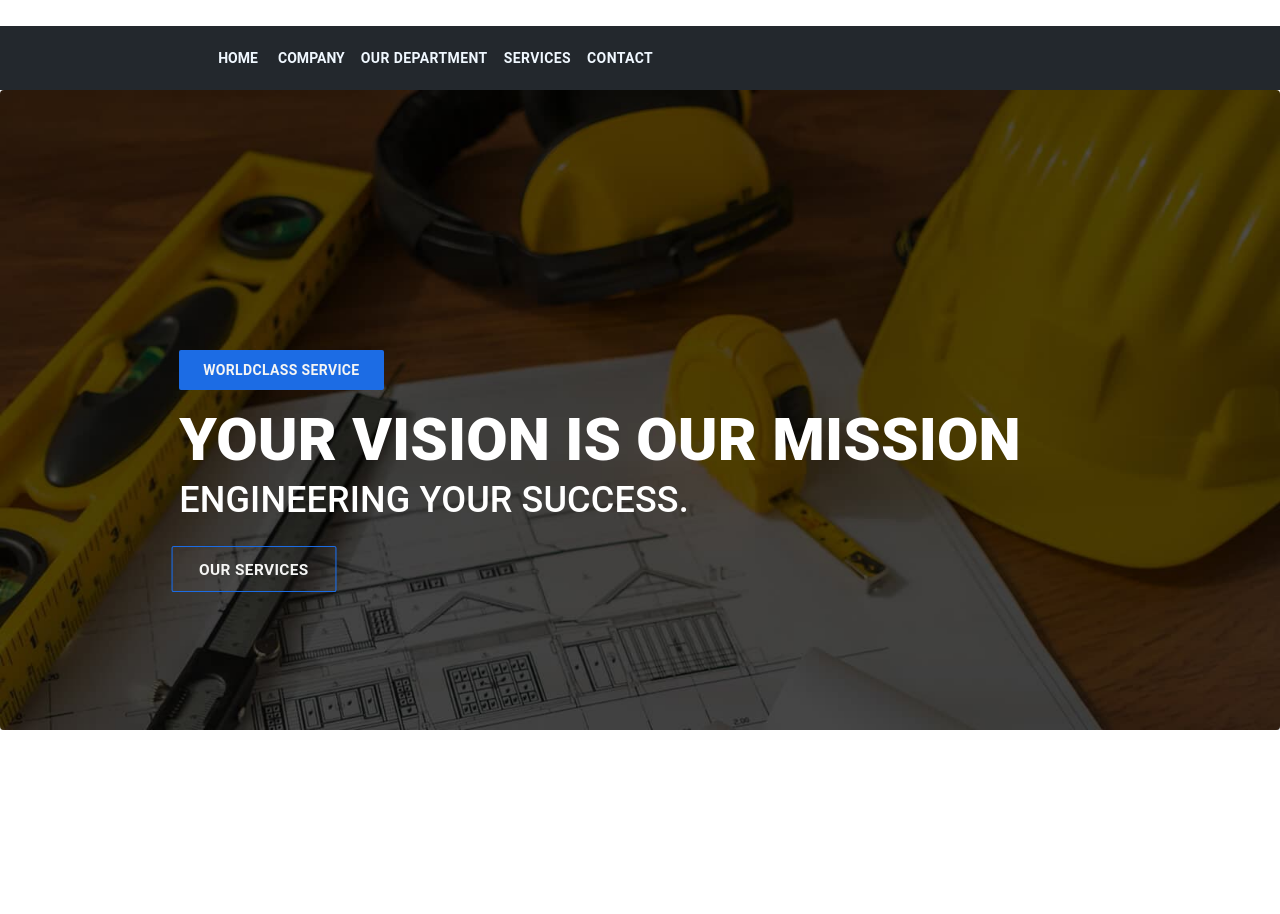
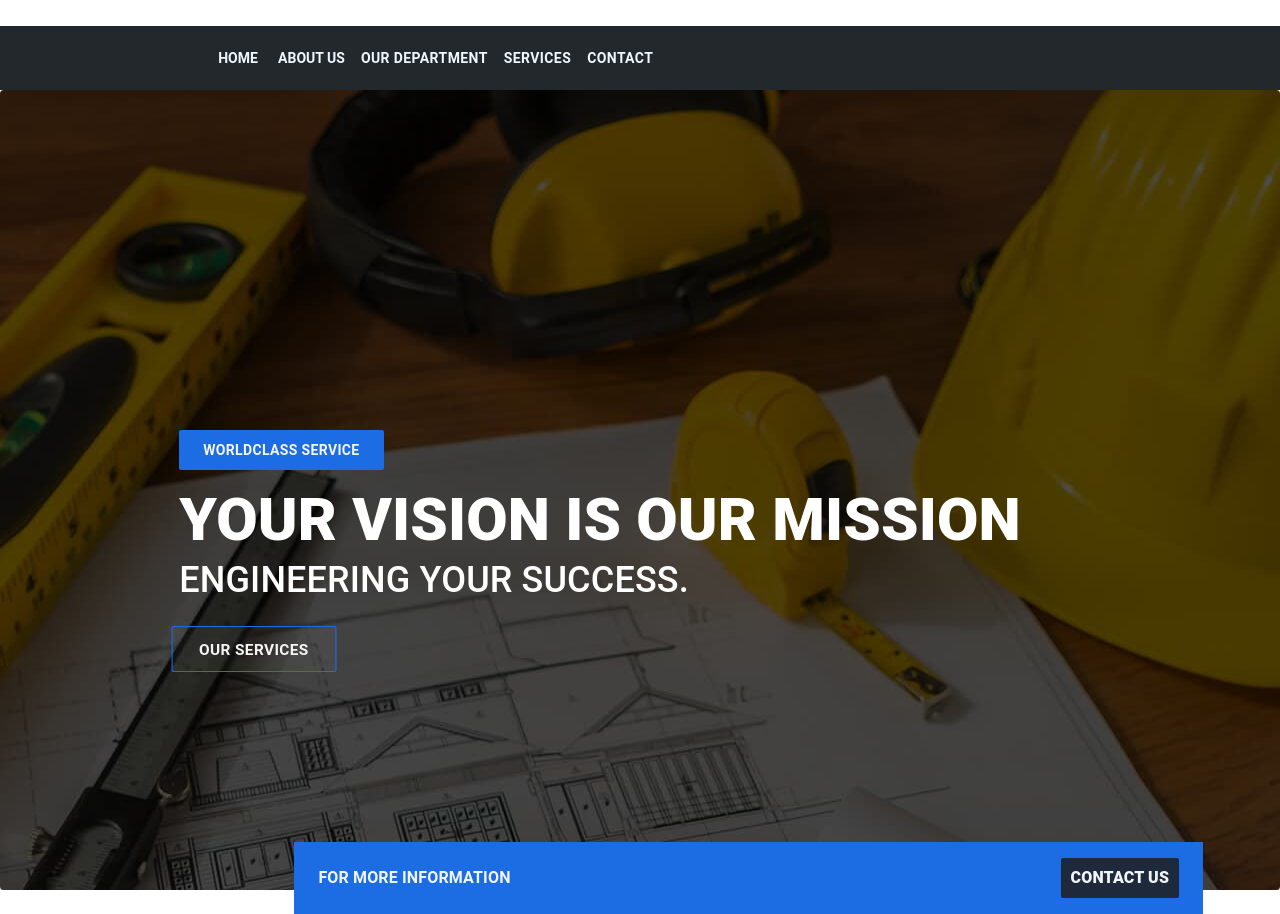
Before and after one commit to yohannes-mesay/elf-construction, a React (Vite) app: page / in a window 1280 px wide. Shown: the part 150-1064 px from the top of the page. Before the commit the page ends 880 px from the top, so only its background shows below. Built offline with nearby package versions, Linux system fonts and the light colour scheme.

Commit message:
hero details

```diff
--- a/package.json
+++ b/package.json
@@ -12,10 +12,8 @@
   "dependencies": {
     "@emotion/react": "^11.11.4",
     "@emotion/styled": "^11.11.5",
-    "@fontsource/roboto": "^5.0.13",
     "@mui/icons-material": "^5.15.16",
     "@mui/material": "^5.15.21",
-    "lucide-react": "^0.396.0",
     "react": "^18.2.0",
     "react-dom": "^18.2.0",
     "react-material-ui-carousel": "^3.4.2",
--- a/src/components/Hero/Hero.jsx
+++ b/src/components/Hero/Hero.jsx
@@ -1,9 +1,11 @@
 import React from "react";
 import Slider from "./Slider";
+import More from "./More";
 function Hero() {
   return (
-    <div>
+    <div className="relative flex flex-col">
       <Slider />
+      <More />
     </div>
   );
 }
--- /dev/null
+++ b/src/components/Hero/More.jsx
@@ -0,0 +1,13 @@
+import { Container } from "@mui/material";
+import { Link } from "react-router-dom";
+
+function More() {
+  return (
+    <div className="absolute flex bottom-[-3%] md:gap-[500px] gap-[100px] lg:gap-[550px] md:left-[23%] items-center z-50 py-4 border-0 justify-between border bg-[#1c6ce4]">
+      <div className="uppercase  text-slate-100 ml-6 font-bold">For more information</div>
+      <Link to="contactus" className="text-slate-100 bg-slate-800 px-2.5 py-2 rounded-sm uppercase font-extrabold   mr-6">CONTACT US</Link>
+    </div>
+  );
+}
+
+export default More;
--- a/src/components/Hero/Slider.jsx
+++ b/src/components/Hero/Slider.jsx
@@ -17,7 +17,7 @@ function Slider() {
     backgroundPosition: "center",
     backgroundSize: "cover",
     color: "white",
-    height: isSmallScreen ? "40vh" : isMedium ? "60vh" : "80vh",
+    height: isSmallScreen ? "40vh" : isMedium ? "60vh" : "100vh",
     width: "100%",
     padding: isSmallScreen ? "10px" : "20px",
   };
@@ -88,7 +88,7 @@ function Slider() {
             Meet our engineers
           </div>
 
-          <div className="text-2xl ml-auto top-0 right-0 sm:text-4xl md:text-6xl font-bold slide-in-bottom uppercase">
+          <div className="text-2xl ml-auto top-0 right-0 sm:text-4xl md:text-6xl font-extrabold slide-in-bottom uppercase">
             Precision in Every Project{" "}
           </div>
           <div className="ml-auto slide-in-fwd-cente font-[300] t puff-in-center text-xs sm:text-xl md:text-xl font-medium slide-in-bottom uppercase">
--- a/src/components/Navbar/Navbar.jsx
+++ b/src/components/Navbar/Navbar.jsx
@@ -149,7 +149,7 @@ function Navbar(props) {
                 },
               }}
             >
-              Company
+              about us
             </Button>
             <Button
               onClick={departmentHandler}
@@ -177,6 +177,7 @@ function Navbar(props) {
             >
               Services
             </Button>
+
             <Button
               onClick={contactHandler}
               sx={{
@@ -191,20 +192,7 @@ function Navbar(props) {
               Contact
             </Button>
 
-            {localStorage.isLogin ? (
-              <Button
-                onClick={profileHandler}
-                sx={{
-                  color: "#fff",
-                  "&:hover": {
-                    color: "#1c6ce4",
-                    backgroundColor: "transparent",
-                  },
-                }}
-              >
-                Profile
-              </Button>
-            ) : null}
+
           </Box>
         </Toolbar>
       </AppBar>
--- a/src/ui/Button.jsx
+++ b/src/ui/Button.jsx
@@ -2,7 +2,7 @@ import { Link } from "react-router-dom";
 
 function Button({ children, disabled, to, type, onClick }) {
   const base =
-    "inline-block text-sm rounded-sm bg-[#1c6ce4] font-semibold uppercase tracking-wide text-stone-100 transition-colors duration-300 hover:bg-blue-900 focus:bg-yellow-300 focus:outline-none focus:ring focus:ring-yellow-300 focus:ring-offset-2 disabled:cursor-not-allowed";
+    "inline-block text-sm rounded-sm bg-[#1c6ce4] font-semibold uppercase tracking-wide text-stone-100 transition-colors duration-300 hover:bg-blue-900";
 
   const styles = {
     primary: base + " px-4 py-3 md:px-6 md:py-4 scale-90 hover:scale-95",
```
